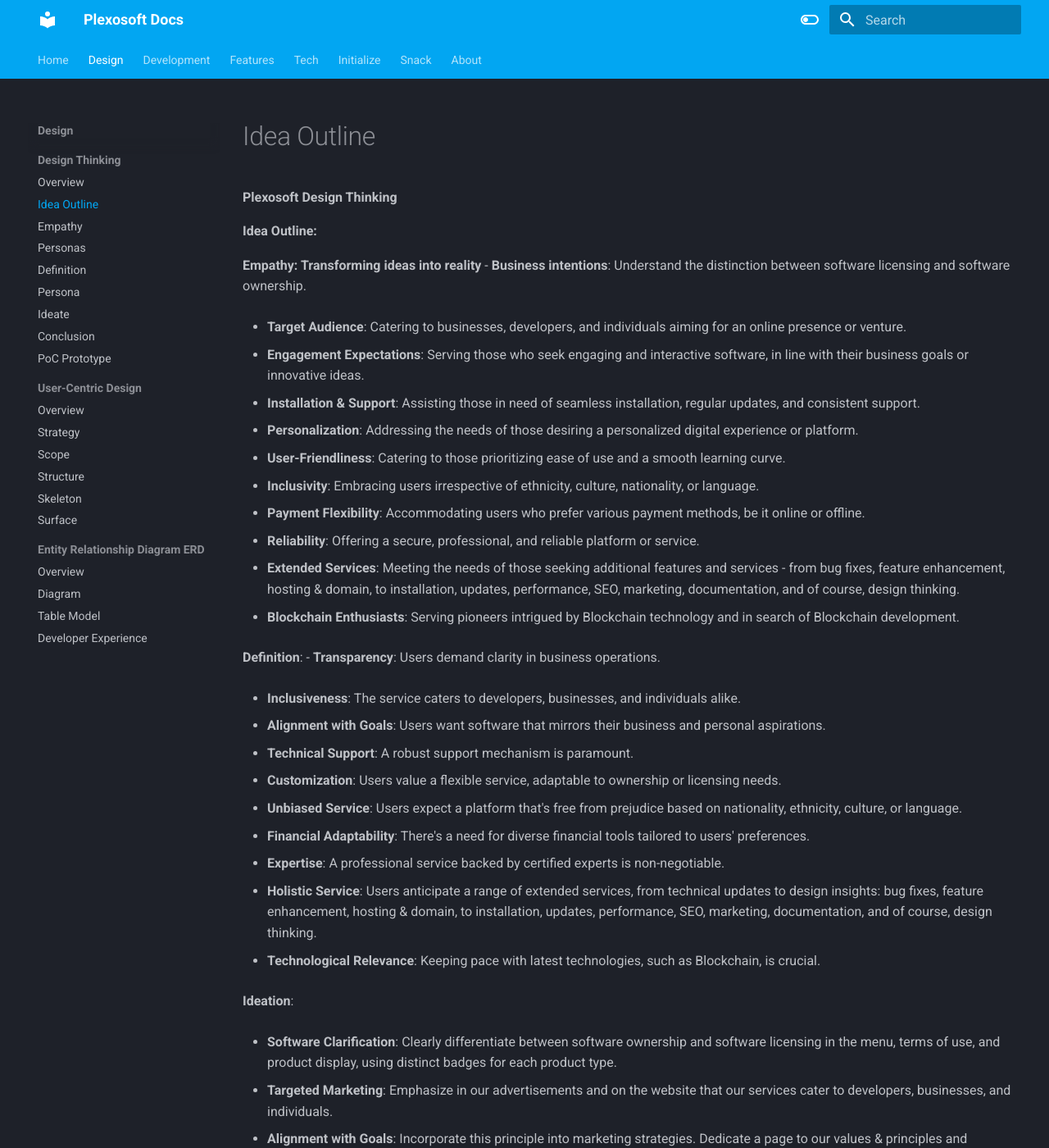
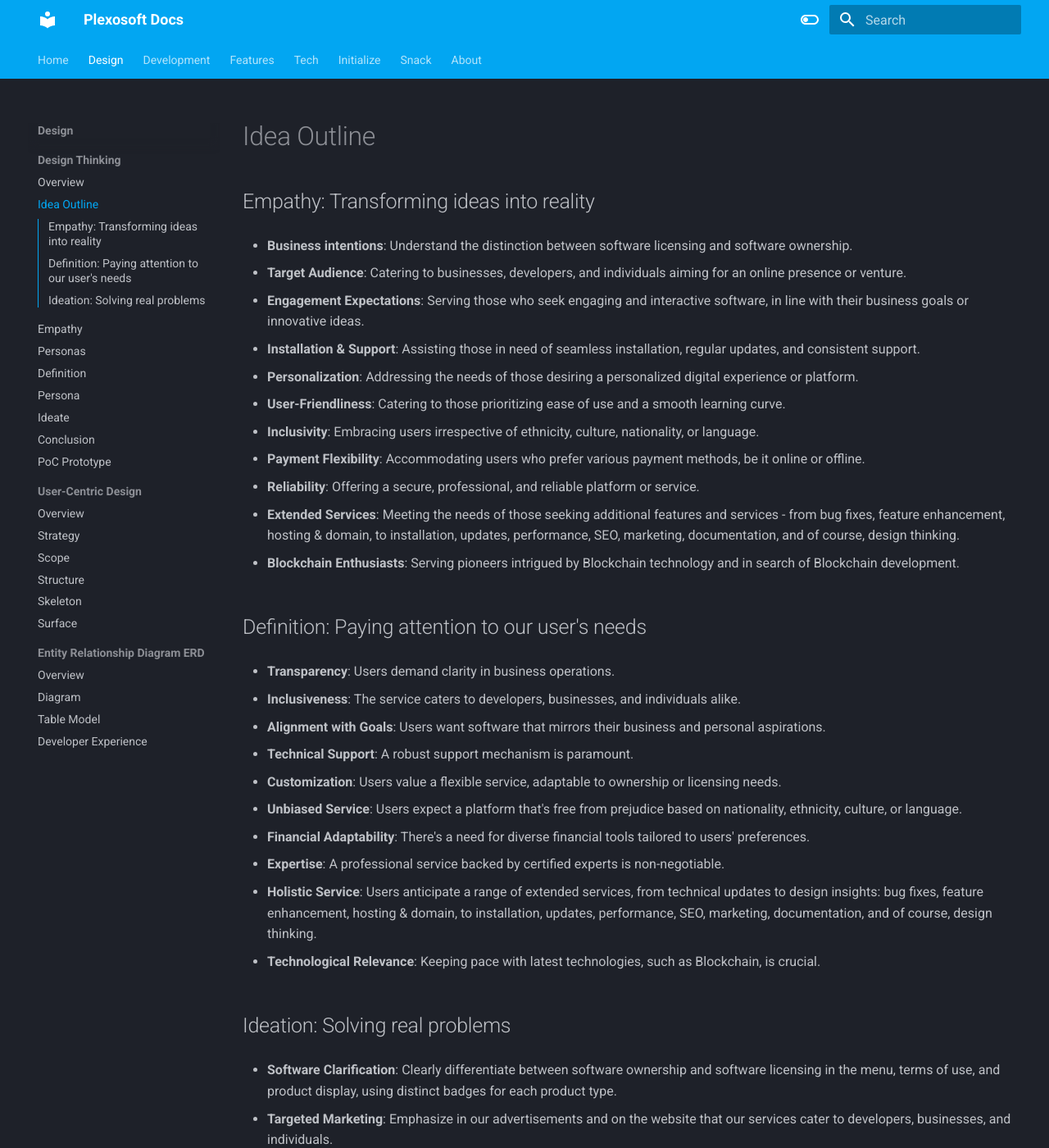
Before and after one commit to Code-Institute-Submissions/py, an MkDocs documentation site: the page built from docs/design-thinking/idea-outline/idea_outline.md, in a window 1280 px wide and 1400 px high. Shown: the whole window at 82% size. Built offline with MkDocs 1.6.1 and Material for MkDocs 9.7.7, drawn with Linux system fonts in a browser that asks for light colours.

Commit message:
docs: improving idea outline structure

```diff
--- a/docs/design-thinking/idea-outline/idea_outline.md
+++ b/docs/design-thinking/idea-outline/idea_outline.md
@@ -1,8 +1,5 @@
-**Plexosoft Design Thinking**
+## Empathy: Transforming ideas into reality
 
-**Idea Outline:**
-
-**Empathy: Transforming ideas into reality**
 - **Business intentions**: Understand the distinction between software licensing and software ownership.
 
 - **Target Audience**: Catering to businesses, developers, and individuals aiming for an online presence or venture.
@@ -25,7 +22,8 @@
 
 - **Blockchain Enthusiasts**: Serving pioneers intrigued by Blockchain technology and in search of Blockchain development.
 
-**Definition**:
+## Definition: Paying attention to our user's needs
+
 - **Transparency**: Users demand clarity in business operations.
 
 - **Inclusiveness**: The service caters to developers, businesses, and individuals alike.
@@ -46,7 +44,7 @@
 
 - **Technological Relevance**: Keeping pace with latest technologies, such as Blockchain, is crucial.
 
-**Ideation**:
+## Ideation: Solving real problems
 
 - **Software Clarification**: Clearly differentiate between software ownership and software licensing in the menu, terms of use, and product display, using distinct badges for each product type.
 
```
